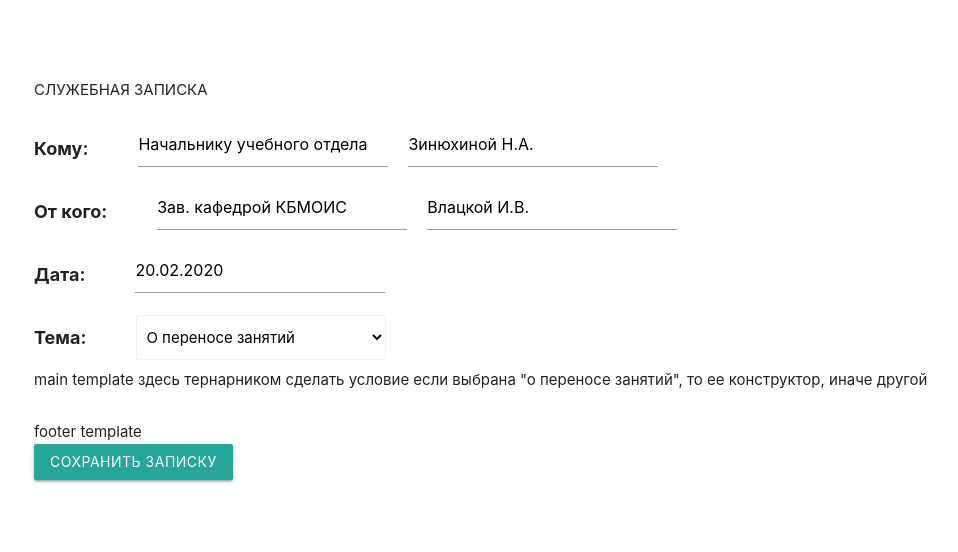
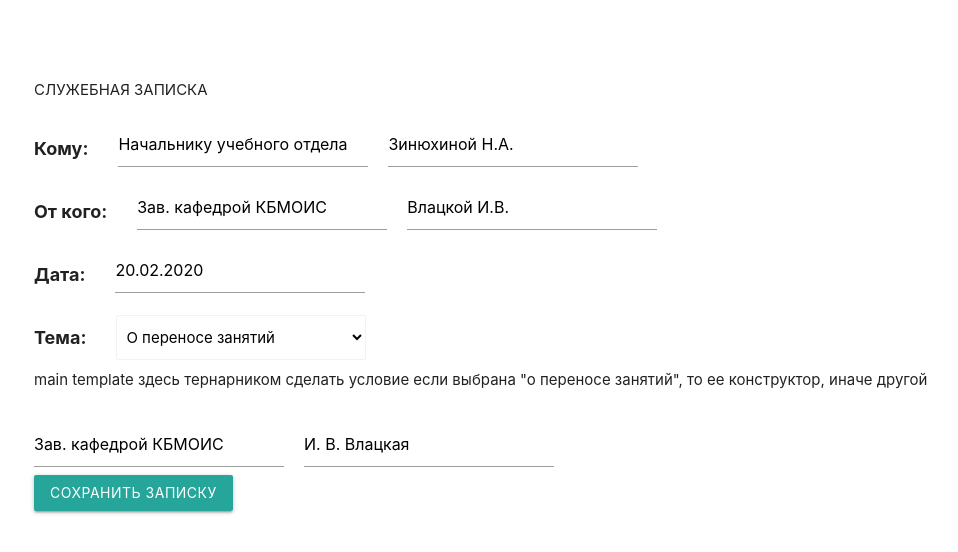
Before and after one commit to LexaPetrov/notetemplate, a React (Create React App) app: page / in a window 1280 px wide. Shown: the top 552 px of the page, without its empty margins (30-988 px from the left). Built offline with nearby package versions, Linux system fonts and the light colour scheme.

Commit message:
Добавлен футер записок

```diff
--- a/src/App.css
+++ b/src/App.css
@@ -1,7 +1,7 @@
 select, input {
   margin: 0;
   max-width: 250px;
-  margin-left: 20px !important;
+  margin-right: 20px !important;
 }
 
 .wrapper {
@@ -29,3 +29,8 @@ select, input {
 .footer {
   margin-top: 30px;
 }
+
+.footer__inputs {
+  display: flex;
+  flex-direction: row;
+}
--- a/src/App.js
+++ b/src/App.js
@@ -13,7 +13,9 @@ function App() {
     theme: 'О переносе занятий',
     date: new Date(),
     fromName: 'Влацкой И.В.',
-    toName: 'Зинюхиной Н.А.'
+    toName: 'Зинюхиной Н.А.',
+    footerWho: 'Зав. кафедрой КБМОИС',
+    footerWhoName: 'И. В. Влацкая'
   })
 
   const handleChange = (e) => {
@@ -30,9 +32,8 @@ function App() {
     })
   }
 
+  const renderHeader = () => {
     return (
-    <div className="App">
-      <div className='wrapper'>
       <div className='header'>
         <div>
           <p>СЛУЖЕБНАЯ ЗАПИСКА</p>
@@ -95,16 +96,46 @@ function App() {
           </div>
         </div>
       </div>
+    )
+  }
+
+  const renderFooter = () => {
+    return (
+      <div className='footer'>
+        <div>
+          <div className='footer__inputs'>
+            <input
+              type='text'
+              value={state.footerWho}
+              onChange={handleChange}
+              name='footerWho'
+            />
+            <input
+              type='text'
+              value={state.footerWhoName}
+              onChange={handleChange}
+              name='footerWhoName'
+            />
+          </div>
+          <a className="waves-effect waves-light btn">сохранить записку</a>
+        </div>
+      </div>
+    )
+  }
+
+  return (
+    <div className="App">
+      <div className='wrapper'>
+        {
+          renderHeader()
+        }
         <div className='main'>
           main template
           здесь тернарником сделать условие если выбрана "о переносе занятий", то ее конструктор, иначе другой
         </div>
-        <div className='footer'>
-          <div>
-            footer template <br />
-            <a className="waves-effect waves-light btn">сохранить записку</a>
-          </div>
-        </div>
+        {
+          renderFooter()
+        }
       </div>
     </div>
   );
```
Lines whose indentation alone changed are shown as unchanged.
